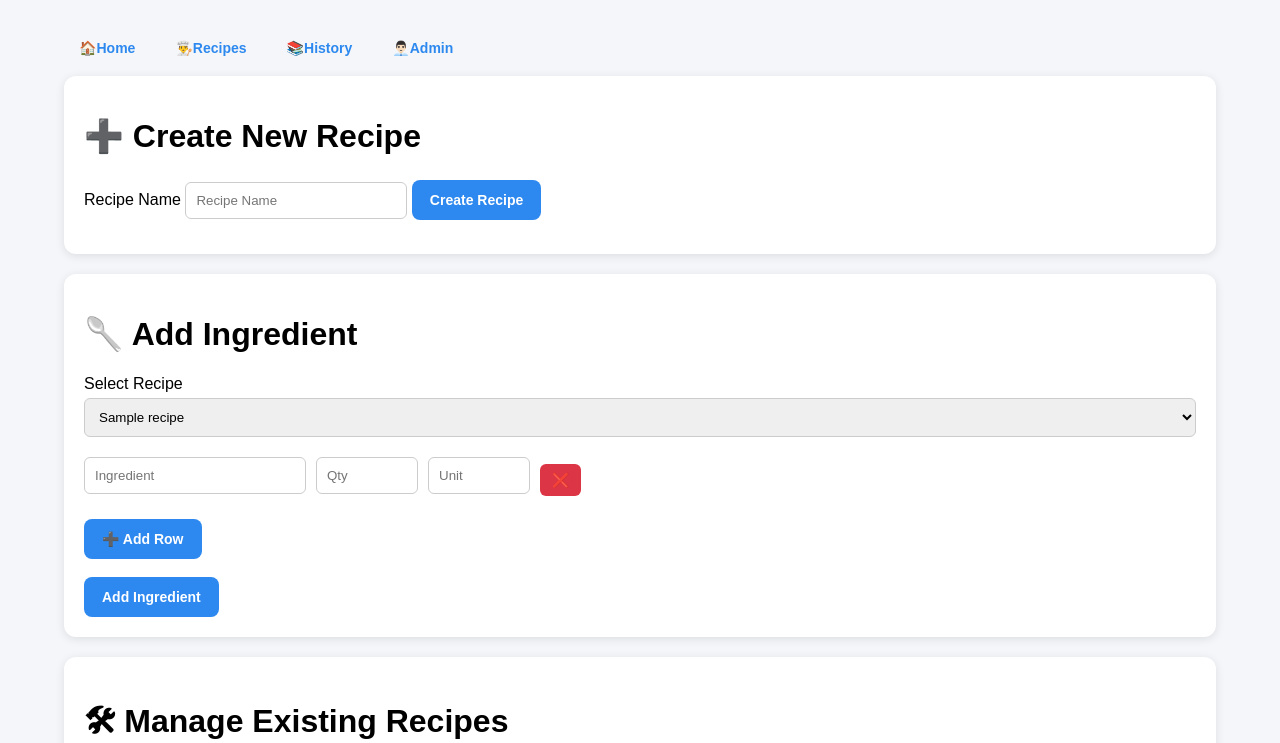
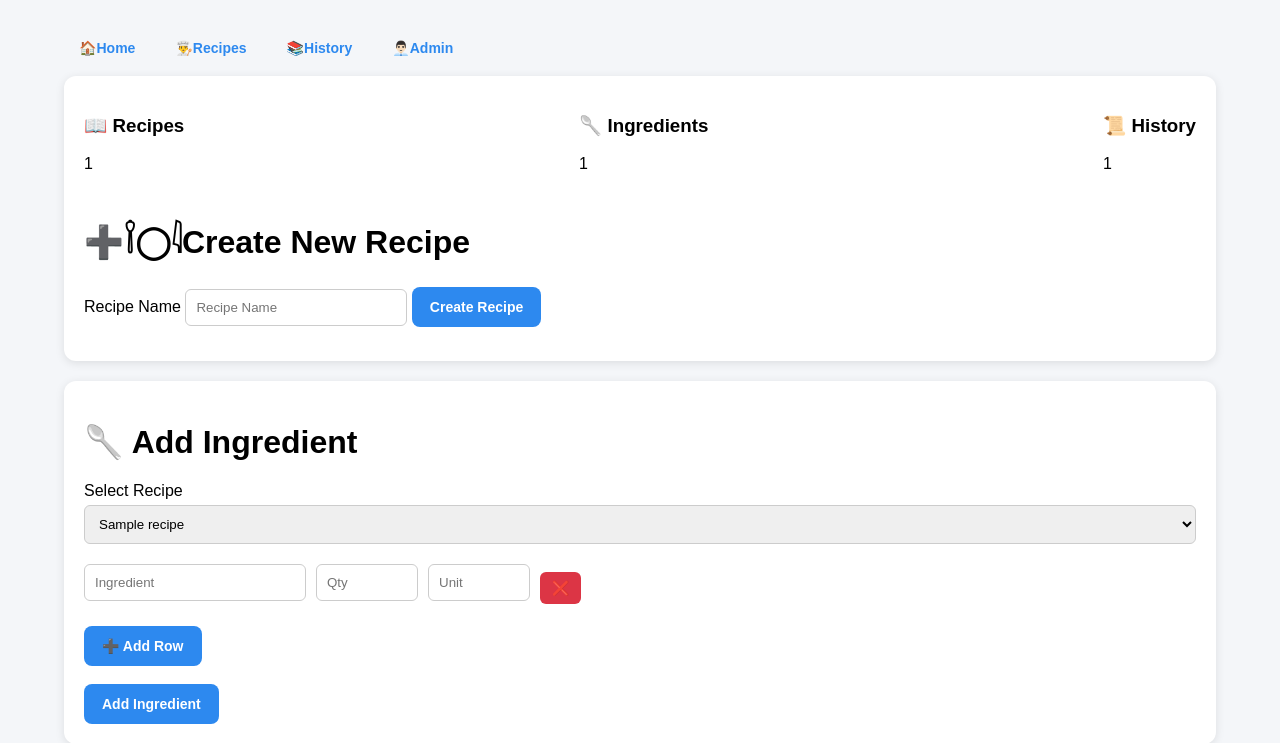
Before and after one commit to mukunda15krishna/recipe-converter, a FastAPI app: template templates/admin.html in a window 1280 px wide. Shown: the part 43-786 px from the top of the page. Run offline with FastAPI, Linux system fonts and the light colour scheme; the template is opened without the code that fills it: most values are stand-ins (such as "Sample title", 1, 10 or a date in 2020).

Commit message:
Improve admin dashboard layout

```diff
--- a/templates/admin.html
+++ b/templates/admin.html
@@ -4,18 +4,49 @@
 
 <div class="card">
 
-    <h1>➕ Create New Recipe</h1>
+    <div class="dashboard-stats"
+     style="
+     display:flex;
+     gap:20px;
+     justify-content:space-between;
+     ">
+
+    <div class="stat-card">
+        <h3>📖 Recipes</h3>
+        <p>{{ recipes|length }}</p>
+    </div>
+
+    <div class="stat-card">
+        <h3>🥄 Ingredients</h3>
+        <p>{{ ingredient_count }}</p>
+    </div>
+
+    <div class="stat-card">
+        <h3>📜 History</h3>
+        <p>{{ history_count }}</p>
+    </div>
+
+</div>
+
+    <div class="header-row">
+
+
+        <h1>➕𓌉◯𓇋Create New Recipe</h1>
+
+
+
+    </div>
 
     <form action="/create_recipe" method="post">
 
         <label>Recipe Name</label>
 
         <input
-    class="compact-name"
-    type="text"
-    name="recipe_name"
-    placeholder="Recipe Name"
-    required>
+            class="compact-name"
+            type="text"
+            name="recipe_name"
+            placeholder="Recipe Name"
+            required>
 
         <button type="submit">
             Create Recipe
@@ -23,9 +54,9 @@
 
     </form>
 
+</div>
 
 
-</div>
 
 <div class="card">
 
```
Also changed, not shown: static/style.css (+64 -0 lines).
